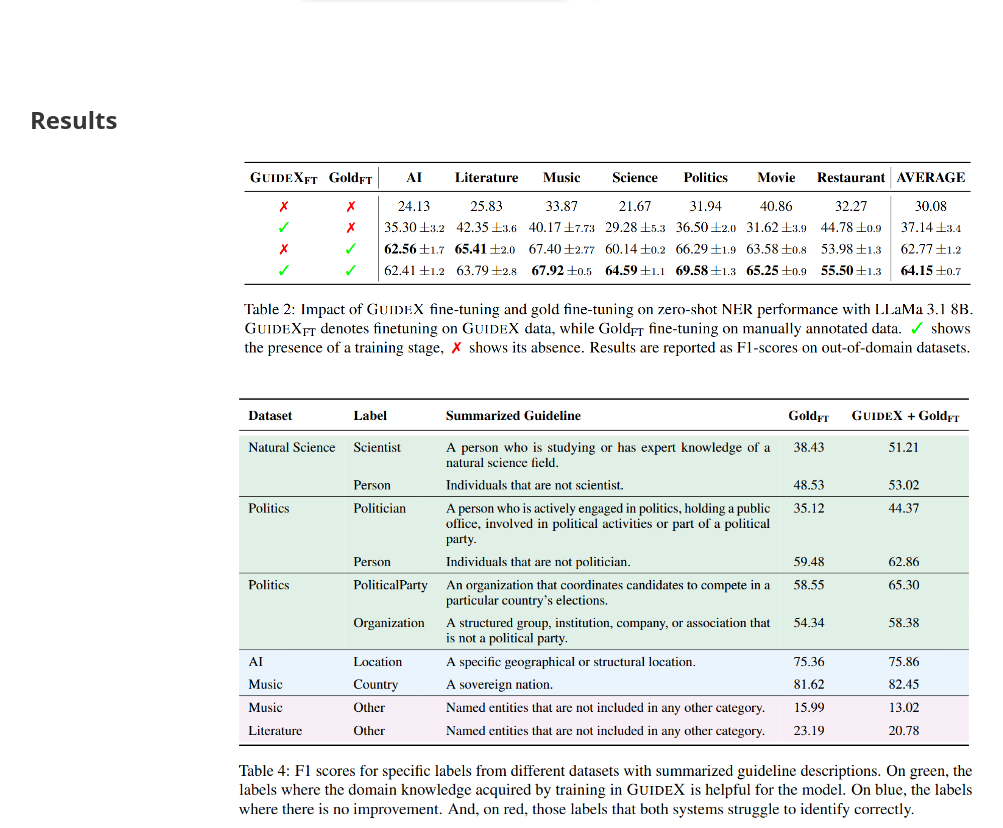
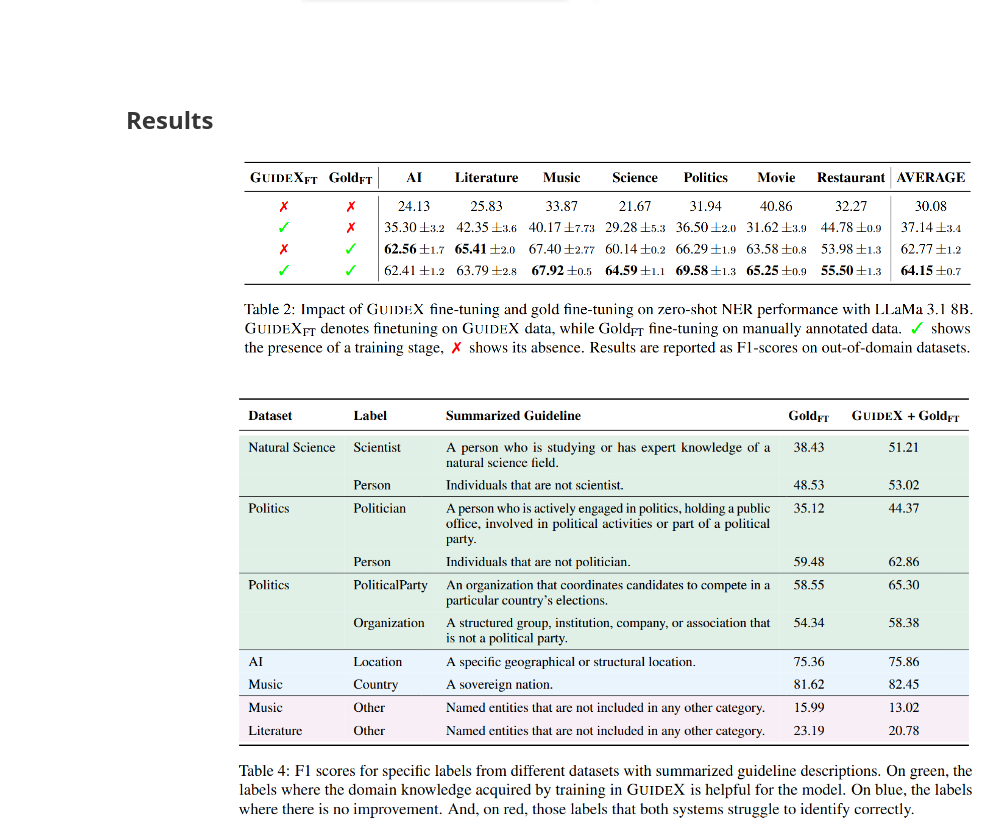
Before and after one commit to Neilus03/guidex.com, a plain HTML site: page index.html in a window 1280 px wide. Shown: the part 2576-3404 px from the top of the page, without its empty margins (34-1037 px from the left). Drawn offline with nearby package versions, Linux system fonts and the light colour scheme.

Commit message:
Update index.html to enhance layout by applying the 'is-light' class to the Results section and setting a maximum width for the container, improving content presentation.

```diff
--- a/index.html
+++ b/index.html
@@ -211,8 +211,8 @@
 </section>
 
 <!-- =========== Results ===================================================== -->
-<section class="section">
-  <div class="container content">
+<section class="section is-light">
+  <div class="container is-max-desktop content">
     <h2 class="title is-4">Results</h2>
 
     <!-- tables as images -->
@@ -229,7 +229,7 @@
 
 <!-- =========== Prompt figure ============================================== -->
 <section class="section">
-  <div class="container content">
+  <div class="container is-max-desktop content">
     <h2 class="title is-4">Step-by-Step prompts</h2>
     <div class="figure-wrapper">
       <figure>
```
